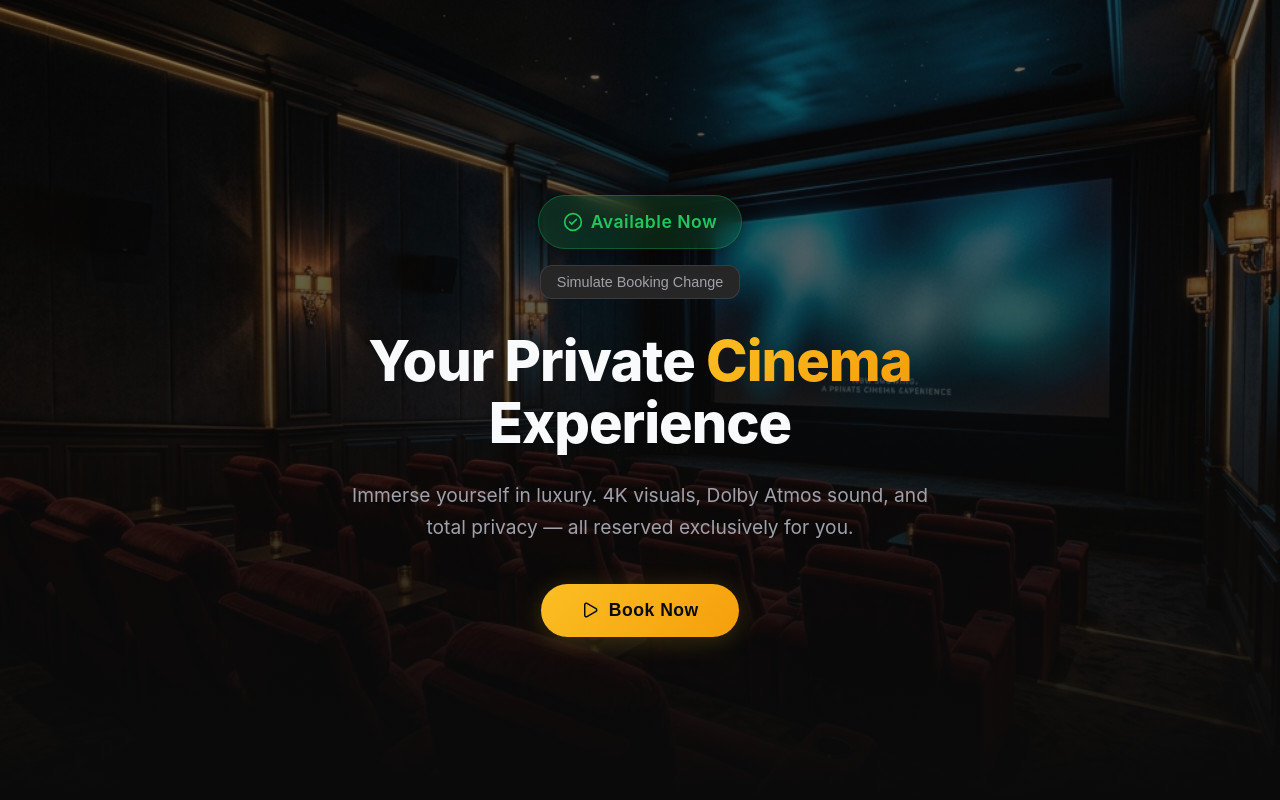
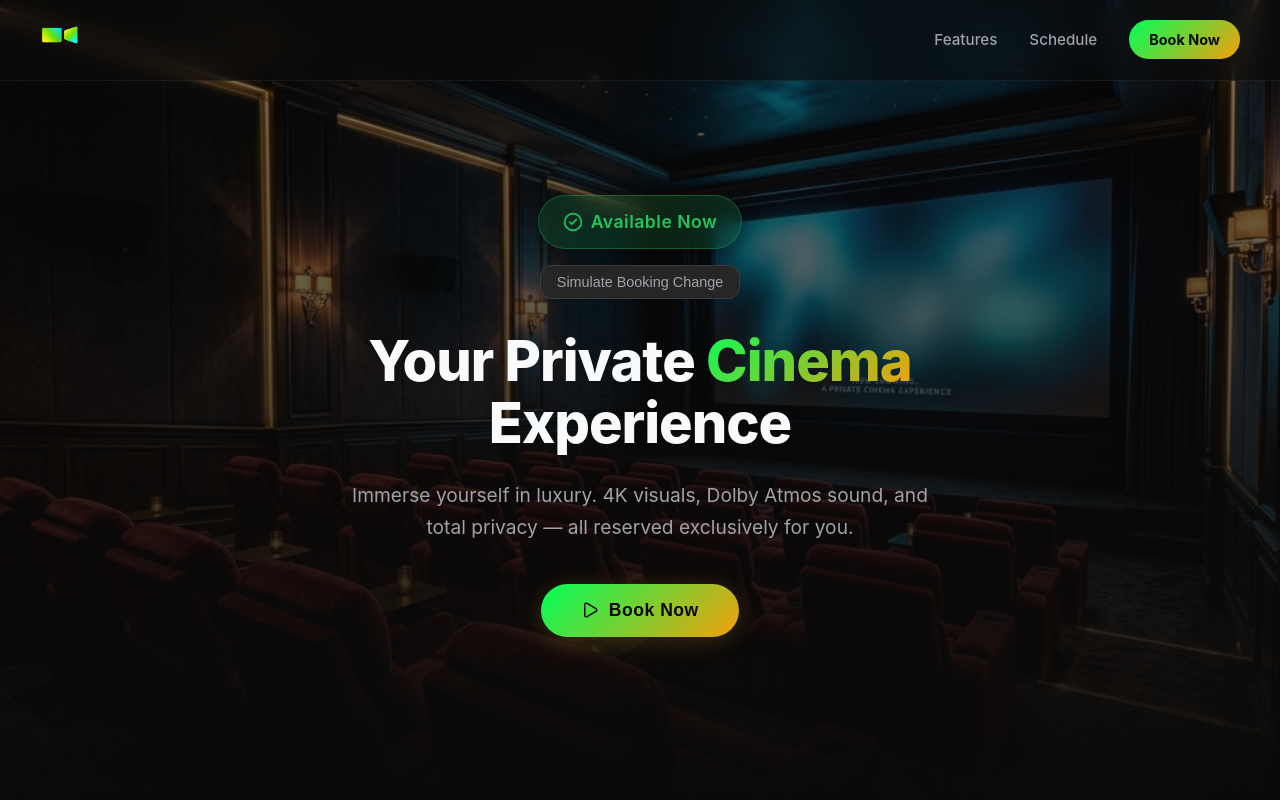
Before and after one commit to sakunakavinda/flicknest, a React (Vite) app: page / in a window 1280 px wide. Shown: the top 800 px of the page. Built offline with nearby package versions, Linux system fonts and the light colour scheme.

Commit message:
feat: implement persistent navigation bar and update theme accent color

```diff
--- a/src/App.jsx
+++ b/src/App.jsx
@@ -1,4 +1,5 @@
 import React from 'react';
+import Navbar from './components/Navbar';
 import Hero from './components/Hero';
 import Schedule from './components/Schedule';
 import Features from './components/Features';
@@ -6,6 +7,7 @@ import Features from './components/Features';
 function App() {
   return (
     <div className="app-container">
+      <Navbar />
       <Hero />
       <Schedule />
       <Features />
--- a/src/components/Features.css
+++ b/src/components/Features.css
@@ -67,7 +67,7 @@
   height: 64px;
   border-radius: 50%;
   background: rgba(251, 191, 36, 0.1);
-  color: var(--accent-gold);
+  color: var(--icon-color);
   margin-bottom: 1.25rem;
 }
 
--- /dev/null
+++ b/src/components/Navbar.css
@@ -0,0 +1,77 @@
+/* ==============================
+   NAVBAR
+   ============================== */
+
+.navbar {
+  position: fixed;            /* Sticks to the top even when scrolling */
+  top: 0;
+  left: 0;
+  width: 100%;
+  z-index: 100;               /* Always on top of everything */
+  display: flex;
+  align-items: center;
+  justify-content: space-between;
+  padding: 1rem 2.5rem;
+  background: rgba(10, 10, 10, 0.6);
+  backdrop-filter: blur(12px);  /* Glassmorphism: blurs the content behind */
+  border-bottom: 1px solid rgba(255, 255, 255, 0.06);
+}
+
+/* --- Logo --- */
+.navbar-logo img {
+  height: 40px;
+  width: auto;
+}
+
+/* --- Navigation Links --- */
+.navbar-links {
+  display: flex;
+  align-items: center;
+  gap: 2rem;
+}
+
+.navbar-links a {
+  color: var(--text-secondary);
+  text-decoration: none;
+  font-size: 0.95rem;
+  font-weight: 500;
+  transition: var(--transition);
+}
+
+.navbar-links a:hover {
+  color: var(--text-primary);
+}
+
+/* --- Book Now Button in Navbar --- */
+.nav-book-btn {
+  background: linear-gradient(135deg, var(--accent-gold), #f59e0b);
+  color: #0a0a0a !important;
+  padding: 0.5rem 1.25rem;
+  border-radius: 50px;
+  font-weight: 700 !important;
+  font-size: 0.9rem !important;
+}
+
+.nav-book-btn:hover {
+  box-shadow: 0 4px 20px var(--accent-glow);
+  transform: translateY(-1px);
+}
+
+/* --- Responsive --- */
+@media (max-width: 600px) {
+  .navbar {
+    padding: 0.75rem 1.25rem;
+  }
+
+  .navbar-logo img {
+    height: 30px;
+  }
+
+  .navbar-links {
+    gap: 1rem;
+  }
+
+  .navbar-links a {
+    font-size: 0.85rem;
+  }
+}
--- /dev/null
+++ b/src/components/Navbar.jsx
@@ -0,0 +1,25 @@
+import React from 'react';
+import logo from '../assets/logo.png';
+import './Navbar.css';
+
+const Navbar = () => {
+  return (
+    <nav className="navbar" id="navbar">
+      {/*
+        The logo is imported just like the hero background image.
+        We use the imported variable as the 'src' of the <img> tag.
+      */}
+      <div className="navbar-logo">
+        <img src={logo} alt="Flicknest Logo" />
+      </div>
+
+      <div className="navbar-links">
+        <a href="#features">Features</a>
+        <a href="#schedule">Schedule</a>
+        <a href="#book-now-btn" className="nav-book-btn">Book Now</a>
+      </div>
+    </nav>
+  );
+};
+
+export default Navbar;
--- a/src/index.css
+++ b/src/index.css
@@ -8,7 +8,7 @@
   --text-secondary: #a1a1aa;
 
   /* Brand Accents */
-  --accent-gold: #fbbf24;
+  --accent-gold: #00ff59;
   --accent-glow: rgba(251, 191, 36, 0.2);
 
   /* Status Colors */
@@ -18,6 +18,9 @@
   /* Spacing & Borders */
   --border-radius: 12px;
   --transition: all 0.3s ease;
+
+  /* icons */
+  --icon-color: #16ff64;
 }
 
 * {
```
Also changed, not shown: src/assets/logo.png (added).
